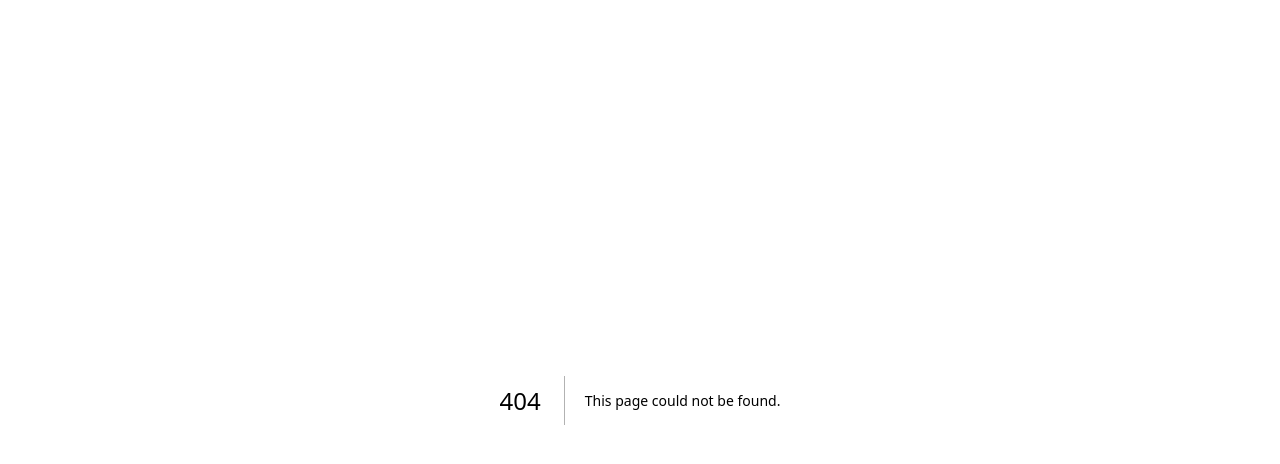
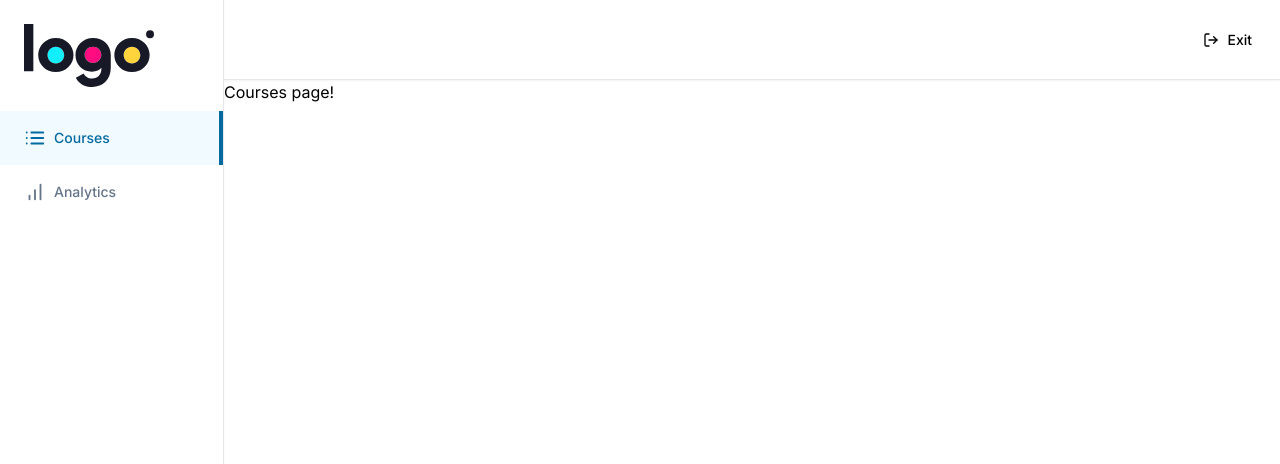
Before and after one commit to EthanCh30/LMS_Platform, a Next.js app: page /teacher/courses in a window 1280 px wide. Before the commit this address had no page. Shown: the top 464 px of the page. Built offline with nearby package versions, Linux system fonts and the light colour scheme; no server answers.

Commit message:
create Dynamic Layout

```diff
--- /dev/null
+++ b/app/(dashboard)/(routes)/teacher/analytics/page.tsx
@@ -0,0 +1,42 @@
+import { auth } from "@clerk/nextjs";
+import { redirect } from "next/navigation";
+
+import { getAnalytics } from "@/actions/get-analytics";
+
+import { DataCard } from "./_components/data-card";
+import { Chart } from "./_components/chart";
+
+const AnalyticsPage = async () => {
+  const { userId } = auth();
+
+  if (!userId) {
+    return redirect("/");
+  }
+
+  const {
+    data,
+    totalRevenue,
+    totalSales,
+  } = await getAnalytics(userId);
+
+  return (
+    <div className="p-6">
+      <div className="grid grid-cols-1 md:grid-cols-2 gap-4 mb-4">
+        <DataCard
+          label="Total Revenue"
+          value={totalRevenue}
+          shouldFormat
+        />
+        <DataCard
+          label="Total Sales"
+          value={totalSales}
+        />
+      </div>
+      <Chart
+        data={data}
+      />
+    </div>
+   );
+}
+
+export default AnalyticsPage;
--- /dev/null
+++ b/app/(dashboard)/(routes)/teacher/courses/page.tsx
@@ -0,0 +1,9 @@
+const CoursesPage = () => {
+    return (
+        <div>
+        Courses page!
+        </div>
+    );
+
+}
+export default CoursesPage;
--- a/components/navbar-routes.tsx
+++ b/components/navbar-routes.tsx
@@ -1,9 +1,49 @@
 "use client";
-import { UserButton } from "@clerk/nextjs";
+
+import { UserButton, useAuth } from "@clerk/nextjs";
+import { usePathname } from "next/navigation";
+import { LogOut } from "lucide-react";
+import Link from "next/link";
+
+import { Button } from "@/components/ui/button";
+import { isTeacher } from "@/lib/teacher";
+
+import { SearchInput } from "./search-input";
+
 export const NavbarRoutes = () => {
-    return (
-        <div className="flex gap-x-2 ml-auto">
-            <UserButton />
+  const { userId } = useAuth();
+  const pathname = usePathname();
+
+  const isTeacherPage = pathname?.startsWith("/teacher");
+  const isCoursePage = pathname?.includes("/courses");
+  const isSearchPage = pathname === "/search";
+
+  return (
+    <>
+      {isSearchPage && (
+        <div className="hidden md:block">
+          <SearchInput />
         </div>
-    )
+      )}
+      <div className="flex gap-x-2 ml-auto">
+        {isTeacherPage || isCoursePage ? (
+          <Link href="/">
+            <Button size="sm" variant="ghost">
+              <LogOut className="h-4 w-4 mr-2" />
+              Exit
+            </Button>
+          </Link>
+        ) : isTeacher(userId) ? (
+          <Link href="/teacher/courses">
+            <Button size="sm" variant="ghost">
+              Teacher mode
+            </Button>
+          </Link>
+        ) : null}
+        <UserButton
+          afterSignOutUrl="/"
+        />
+      </div>
+    </>
+  )
 }
```
